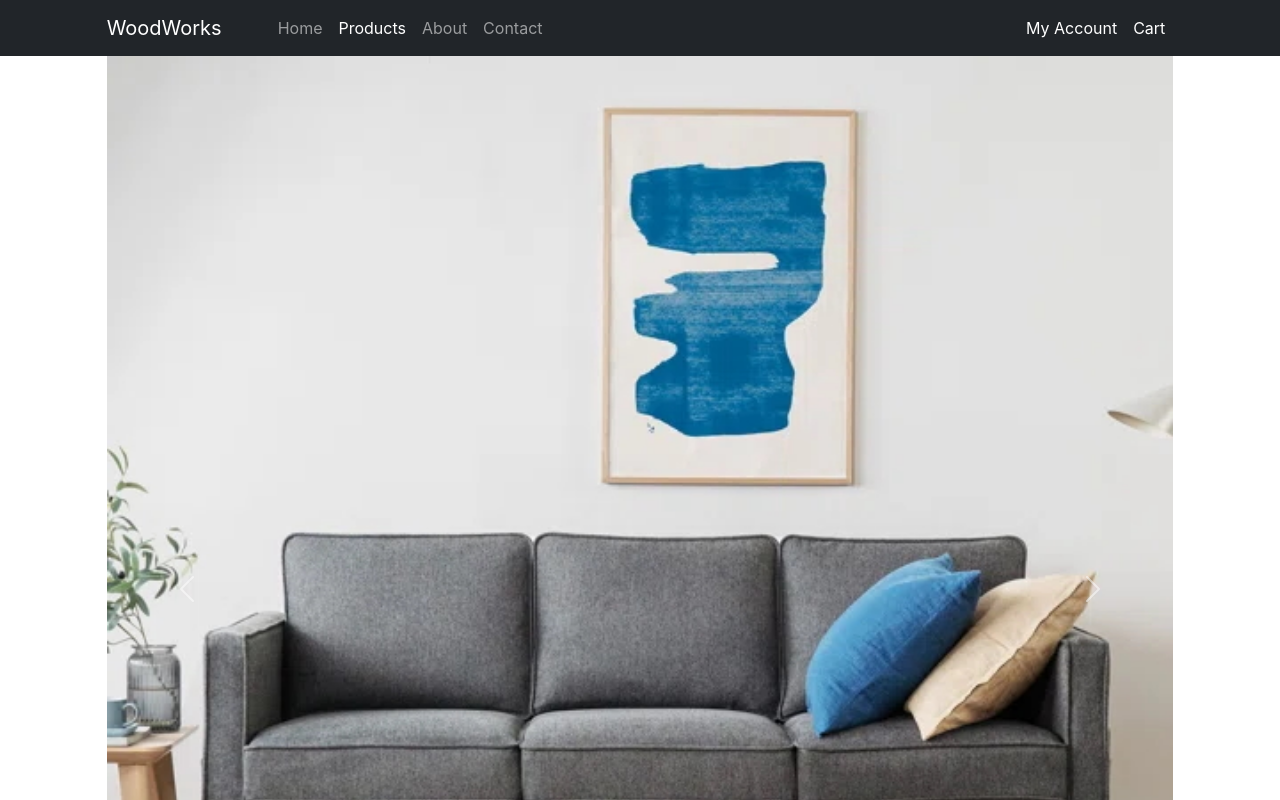
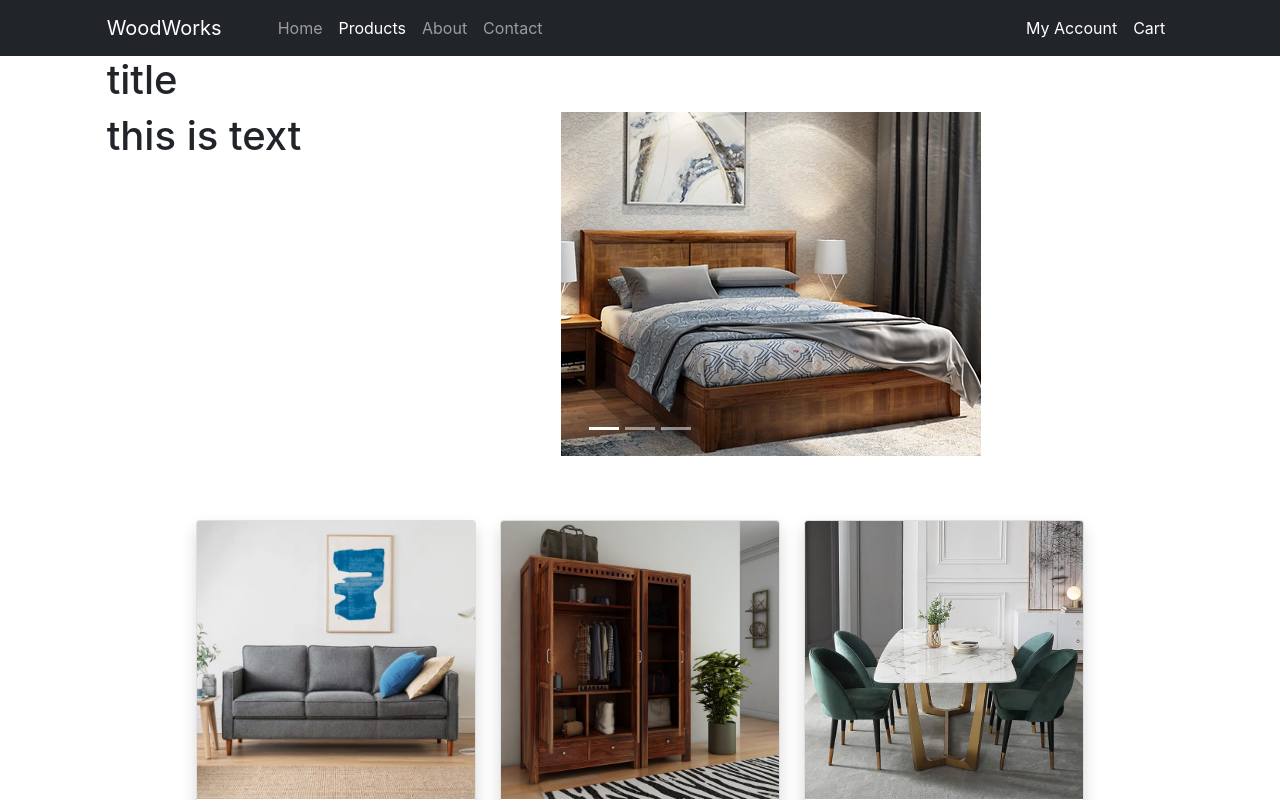
Before and after one commit to sidmadke/EBAGS, a React (Create React App) app: page / in a window 1280 px wide. Shown: the top 800 px of the page. Built offline with nearby package versions, Linux system fonts and the light colour scheme.

Commit message:
update carousal

```diff
--- a/src/components/home.carousal.jsx
+++ b/src/components/home.carousal.jsx
@@ -15,14 +15,37 @@ const HomeCarousal = () => {
           <button type="button" data-bs-target="#carouselExampleIndicators" data-bs-slide-to="2" aria-label="Slide 3"></button>
         </div>
         <div class="carousel-inner">
-          <div class="carousel-item active">
-            <img src={couchCover} class="d-block w-100" alt="..."/>
+          <h1>title</h1>
+          <div class="carousel-item active ">
+            <div className='row'>
+            <div className='col-5 '>
+              <h1>this is text</h1>
+            </div>
+            <div className='col-7 '>
+            <img src={bedCover} class="d-block h-100" alt="..."/>
+            </div>
+            </div>
+
           </div>
           <div class="carousel-item">
-            <img src={bedCover} class="d-block w-100" alt="..."/>
+          <div className='row'>
+            <div className='col-5 order-1'>
+              <h1>this is text</h1>
+            </div>
+            <div className='col-7 order-2'>
+            <img src={bedCover} class="d-block h-100" alt="..."/>
+            </div>
+            </div>
           </div>
           <div class="carousel-item">
-            <img src={tableCover} class="d-block w-100" alt="..."/>
+          <div className='row'>
+            <div className='col-5 order-1'>
+              <h1>this is text</h1>
+            </div>
+            <div className='col-7 order-2'>
+            <img src={bedCover} class="d-block h-100" alt="..."/>
+            </div>
+            </div>
           </div>
         </div>
         <button class="carousel-control-prev" type="button" data-bs-target="#carouselExampleIndicators" data-bs-slide="prev">
--- a/src/components/navbar.jsx
+++ b/src/components/navbar.jsx
@@ -10,7 +10,7 @@ const Navbar = () => {
         <button className="navbar-toggler" type="button" data-bs-toggle="collapse" data-bs-target="#navbarNavAltMarkup" aria-controls="navbarNavAltMarkup" aria-expanded="false" aria-label="Toggle navigation">
           <span className="navbar-toggler-icon"></span>
         </button>
-        <div className="collapse navbar-collapse" id="navbarNavAltMarkup">
+        <div className="collapse navbar-collapse " id="navbarNavAltMarkup">
           <div className="navbar-nav ">
             <NavLink className="nav-link" aria-current="page" to="/home">Home</NavLink>
             <NavLink className="nav-link" to="">Products</NavLink>
--- a/src/index.css
+++ b/src/index.css
@@ -44,3 +44,16 @@ code {
 .text-white{
   color: aliceblue;
 }
+
+/* Carousal */
+#carouselExampleIndicators{
+  height: 50vh;
+}
+
+.carousel-inner{
+  height: 50vh;
+}
+
+.carousel-item{
+  height: 50vh;
+}
--- a/src/pages/homePage.jsx
+++ b/src/pages/homePage.jsx
@@ -7,10 +7,13 @@ import HomeCarousal from '../components/home.carousal';
 
 const HomePage = () => {
     return (
+        <>
+
         <div  className='col-10 offset-1'>
-            <HomeCarousal />
+        <HomeCarousal/>
             <HomeCards />
             </div>
+            </>
     )
 }
 
```
